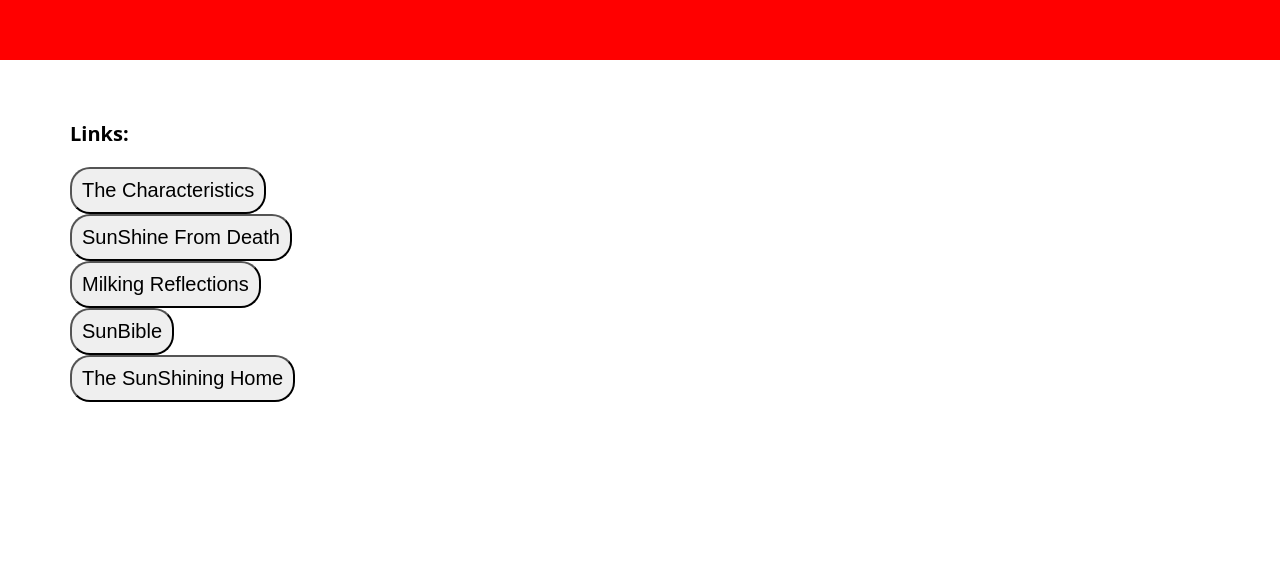
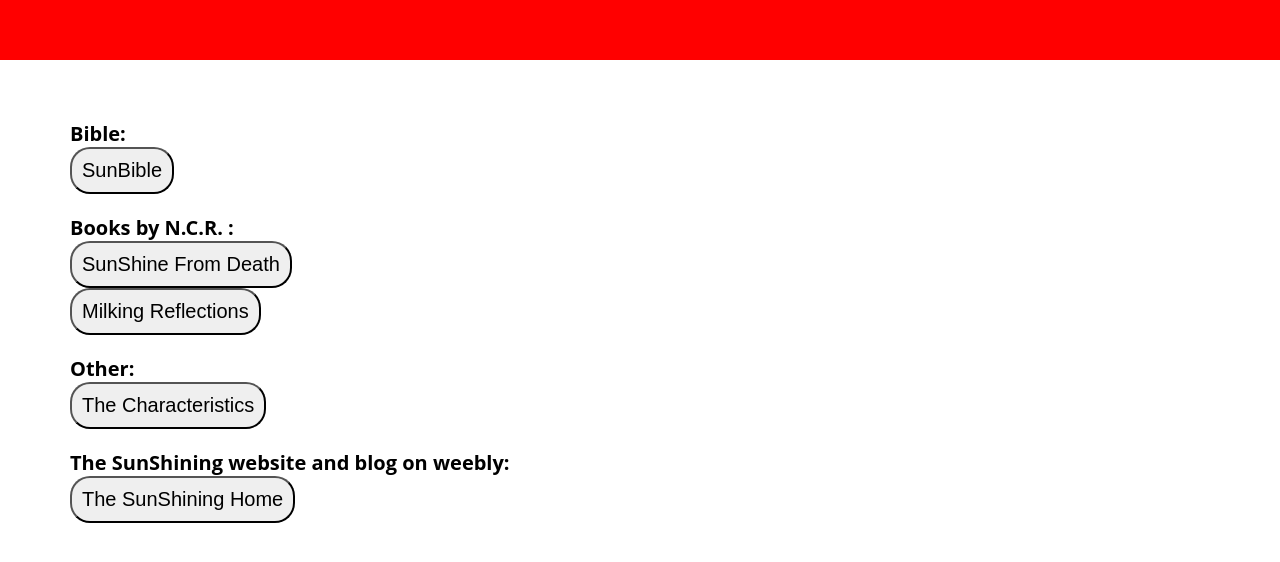
Before and after one commit to the-sunshining/TheSunShining, a plain HTML site: page docs/index.html in a window 1280 px wide. Shown: the part 740-1302 px from the top of the page. Drawn offline with Linux system fonts and the light colour scheme.

Commit message:
link update

```diff
--- a/docs/index.html
+++ b/docs/index.html
@@ -15,13 +15,22 @@
 
 <section>
 <p>
-    <b>Links:</b>
+    <b>Bible:</b> <br/>
+    <a href="https://the-sunshining.github.io/SunBible/"><button>SunBible</button></a>
 </p>
-    <a href="TheCharacteristics/index.html"><button>The Characteristics</button></a> <br/>
+<p>
+    <b>Books by N.C.R. :</b><br/>
     <a href="https://the-sunshining.github.io/SunShine-From-Death/"><button>SunShine From Death</button></a> <br/>
-    <a href="https://the-sunshining.github.io/MilkingRelections/"><button>Milking Reflections</button></a> <br/>
-    <a href="https://the-sunshining.github.io/SunBible/"><button>SunBible</button></a> <br/>
-    <a href="https://thesunshining.weebly.com/"><button>The SunShining Home</button></a> <br/>
+    <a href="https://the-sunshining.github.io/MilkingRelections/"><button>Milking Reflections</button></a>
+</p>
+    <p>
+        <b>Other:</b><br/>
+        <a href="TheCharacteristics/index.html"><button>The Characteristics</button></a>
+    </p>
+    <p>
+        <b>The SunShining website and blog on weebly:</b><br/>
+        <a href="https://thesunshining.weebly.com/"><button>The SunShining Home</button></a> <br/>
+    </p>
 </section>
 
 <footer>
```
